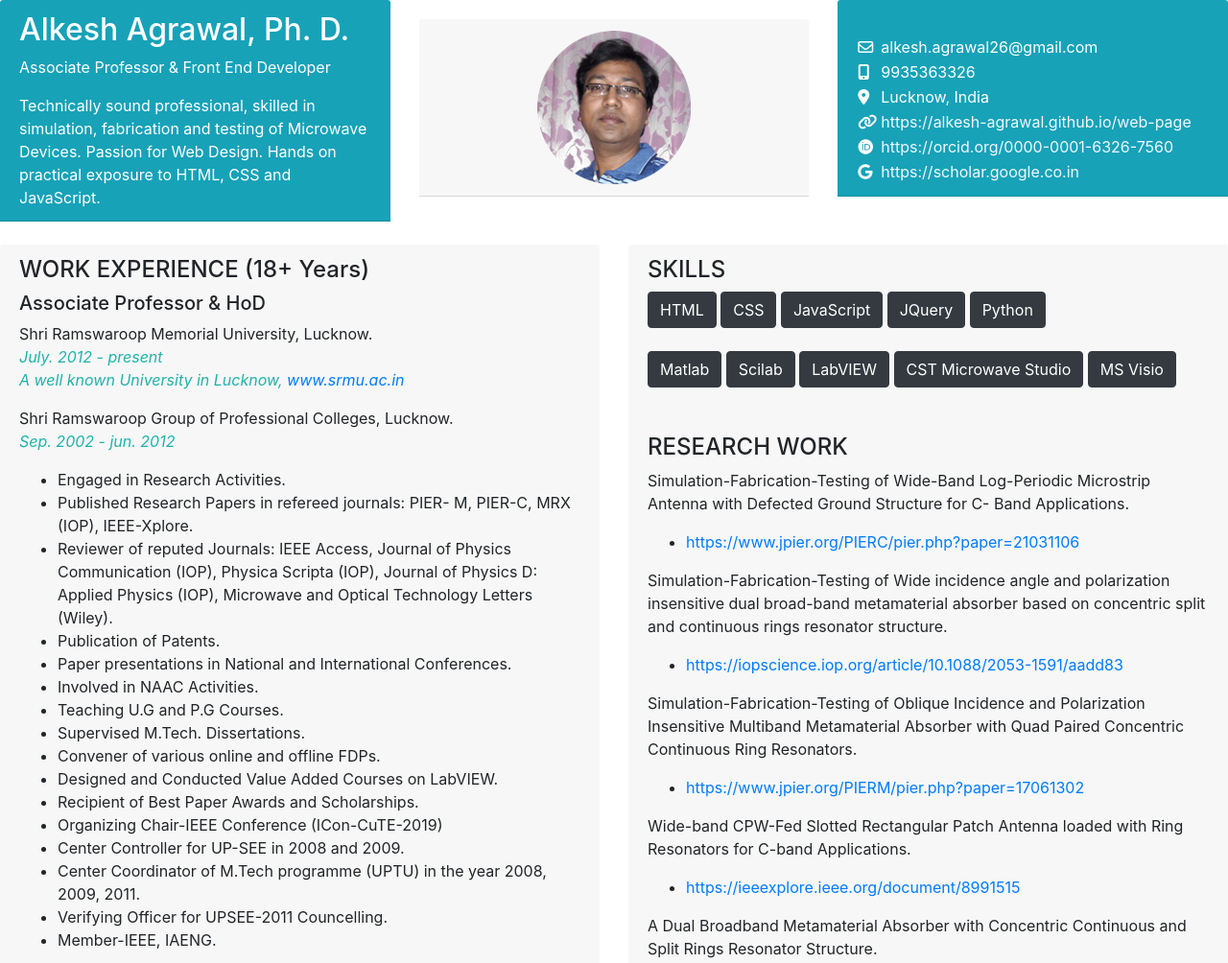
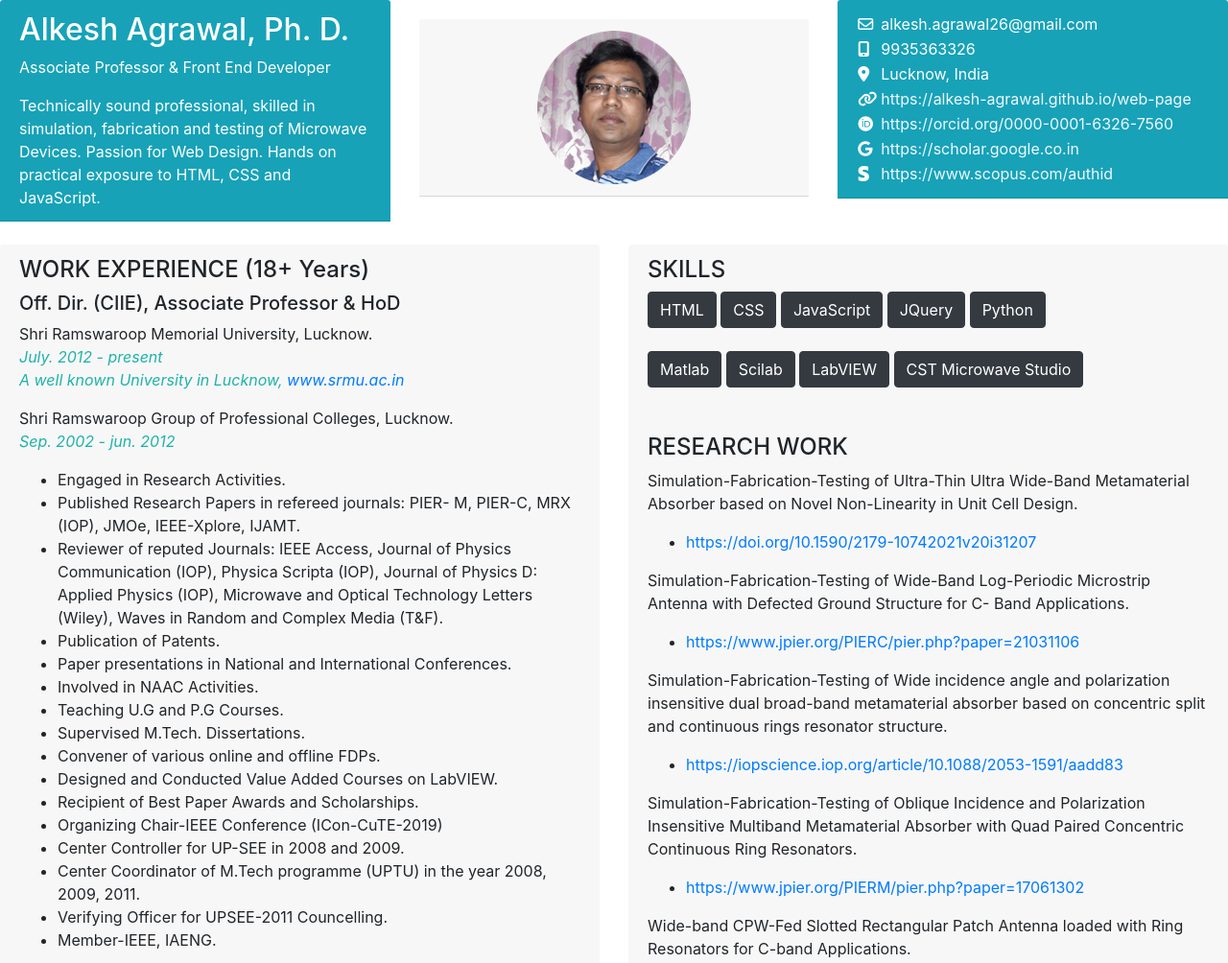
Before and after one commit to Alkesh-Agrawal/My-resume, a plain HTML site: page index.html in a window 1280 px wide. Shown: the top 1004 px of the page at 96% size. Drawn offline with nearby package versions, Linux system fonts and the light colour scheme.

Commit message:
Add files via upload
Version-II

```diff
--- a/index.html
+++ b/index.html
@@ -51,7 +51,6 @@
 
       <div class="col-lg-4 col-md-6">
         <div class="card-header bg-info text-white">
-          <br />
           <table>
             <tr>
               <td><i class="far fa-envelope"></i></td>
@@ -102,6 +101,19 @@
                 </a>
               </td>
             </tr>
+
+            <tr>
+              <td><i class="fab fa-stripe-s"></i></td>
+              <td></td>
+              <td>
+                <a
+                  class="link"
+                  href="https://www.scopus.com/authid/detail.uri?authorId=57194016744"
+                >
+                  https://www.scopus.com/authid
+                </a>
+              </td>
+            </tr>
           </table>
         </div>
       </div>
@@ -113,7 +125,7 @@
       <div class="col-lg-6">
         <div class="card-header">
           <h4>WORK EXPERIENCE (18+ Years)</h4>
-          <h5>Associate Professor & HoD</h5>
+          <h5>Off. Dir. (CIIE), Associate Professor & HoD</h5>
 
           <p>
             Shri Ramswaroop Memorial University, Lucknow.<br />
@@ -131,13 +143,13 @@
             <li>Engaged in Research Activities.</li>
             <li>
               Published Research Papers in refereed journals: PIER- M, PIER-C,
-              MRX (IOP), IEEE-Xplore.
+              MRX (IOP), JMOe, IEEE-Xplore, IJAMT.
             </li>
             <li>
               Reviewer of reputed Journals: IEEE Access, Journal of Physics
               Communication (IOP), Physica Scripta (IOP), Journal of Physics D:
               Applied Physics (IOP), Microwave and Optical Technology Letters
-              (Wiley).
+              (Wiley), Waves in Random and Complex Media (T&F).
             </li>
             <li>Publication of Patents.</li>
             <li>
@@ -233,9 +245,20 @@
           <button type="button" class="btn btn-dark">
             CST Microwave Studio
           </button>
-          <button type="button" class="btn btn-dark">MS Visio</button
-          ><br /><br /><br />
+          <br /><br /><br />
           <h4>RESEARCH WORK</h4>
+          <p>
+            Simulation-Fabrication-Testing of Ultra-Thin Ultra Wide-Band
+            Metamaterial Absorber based on Novel Non-Linearity in Unit Cell
+            Design.
+          </p>
+          <ul>
+            <li>
+              <a href=" https://doi.org/10.1590/2179-10742021v20i31207">
+                https://doi.org/10.1590/2179-10742021v20i31207</a
+              >
+            </li>
+          </ul>
           <p>
             Simulation-Fabrication-Testing of Wide-Band Log-Periodic Microstrip
             Antenna with Defected Ground Structure for C- Band Applications.
@@ -319,7 +342,7 @@
           <br />
           <h6>Academy Practical Peer Review Certification by Publons (WoS)</h6>
           <br />
-          <h6>Patents Published & Filed</h6>
+          <h6>Patents Published</h6>
           <p>
             <strong>Invention:</strong> De-Centralized Solar Charge cum Docking
             Station for 48Vdc Electric Vehicles. The Patent Office Journal No. :
@@ -328,22 +351,26 @@
           <p>
             <strong>Invention:</strong> Ultra-Thin Ultra Broad-band Metamaterial
             Microwave Absorber Based on Novel Non-Linearity in Unit Cell Design
-            for X-band Applications. Patent application number: 20201100984
+            for X-band Applications. The Patent Office Journal No. 37/2021 Dated
+            10/09/2021. Application No.: 202011009840 A
           </p>
           <br />
           <h4>INTERESTS</h4>
           <button type="button" class="btn btn-outline-secondary">
-            Web Design</button
-          ><br /><br />
+            Web Design: HTML CSS JS
+          </button>
           <button type="button" class="btn btn-outline-secondary">
             Research & Consultancy</button
           ><br /><br />
           <button type="button" class="btn btn-outline-secondary">
-            Metamaterial Absorber</button
-          ><br /><br />
+            Metamaterial Absorber
+          </button>
           <button type="button" class="btn btn-outline-secondary">
             Metamaterial Patch Antenna</button
           ><br /><br />
+          <button type="button" class="btn btn-outline-secondary">
+            Patent Filing</button
+          ><br />
         </div>
       </div>
     </div>
```
